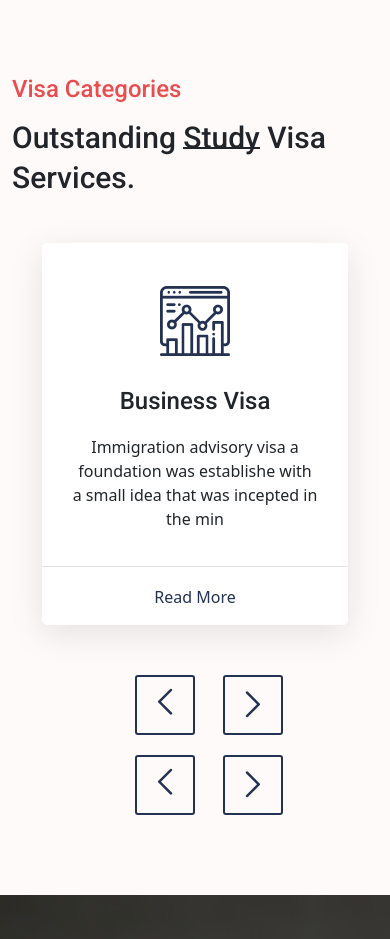
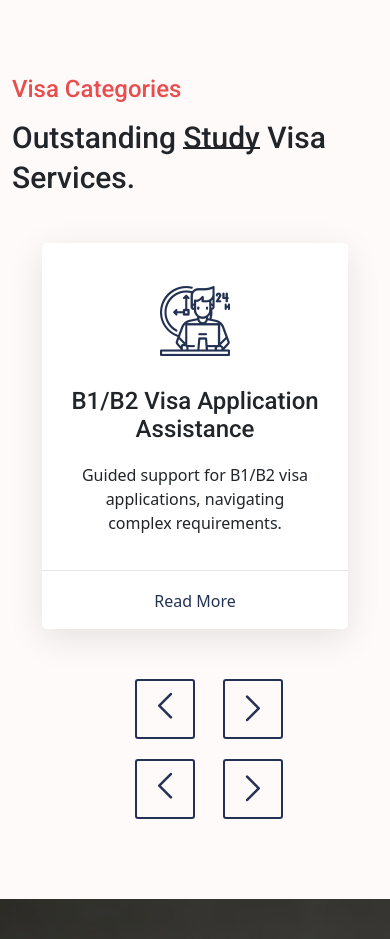
Before and after one commit to dwebworks24/globalgo, a Django app: page / in a window 390 px wide. Shown: the part 2901-3840 px from the top of the page. Run offline with Django 5.2, Linux system fonts and the light colour scheme; some libraries are stand-ins or nearby versions; some web fonts are replaced.

Commit message:
fixed  ui changes

```diff
--- a/static/assets/js/theme.js
+++ b/static/assets/js/theme.js
@@ -127,6 +127,8 @@
             nav: true,
             navText: ['<i class="flaticon-right-arrow-angle"></i>', '<i class="flaticon-right-arrow-angle"></i>'],
             dots: false,
+            smartSpeed: 400,
+            autoplay: true,
             items: 4,
             responsiveClass:true,
             responsive:{
--- a/templates/uifiles/home.html
+++ b/templates/uifiles/home.html
@@ -190,102 +190,77 @@
                 <div class="owl-stage-outer"><div class="owl-stage" style="transform: translate3d(-2310px, 0px, 0px); transition: all 0.25s ease 0s; width: 4620px;"><div class="owl-item cloned" style="width: 306px; margin-right: 24px;"><div class="serviceItem02 text-center">
                         <div class="serviceWrapper">
                             <div class="serIcon"><i class="flaticon-travel-1"></i></div>
-                            <h3><a href="#">Tourist Visa</a></h3>
-                            <p>Immigration advisory visa a foundation was establishe with a small idea that was incepted in the min</p>
+                            <h3><a href="#">F1 Visa Counseling</a></h3>
+                            <p>Expert guidance for F1 visa applicants, navigating complex requirements for a smooth application process.</p>
                             <a class="immiPressBtn" href="#"><span>Read More</span></a>
                         </div>
                     </div></div><div class="owl-item cloned" style="width: 306px; margin-right: 24px;"><div class="serviceItem02 text-center">
                         <div class="serviceWrapper">
                             <div class="serIcon"><i class="flaticon-family"></i></div>
-                            <h3><a href="#">Family Visa</a></h3>
-                            <p>Immigration advisory visa a foundation was establishe with a small idea that was incepted in the min</p>
+                            <h3><a href="#">F1 Visa Processing</a></h3>
+                            <p>Expert assistance with F1 visa applications, from paperwork to approval, ensuring timely and successful processing.</p>
                             <a class="immiPressBtn" href="#"><span>Read More</span></a>
                         </div>
                     </div></div><div class="owl-item cloned" style="width: 306px; margin-right: 24px;"><div class="serviceItem02 text-center">
                         <div class="serviceWrapper">
                             <div class="serIcon"><i class="flaticon-graduating-student"></i></div>
-                            <h3><a href="#">Student Visa</a></h3>
-                            <p>Immigration advisory visa a foundation was establishe with a small idea that was incepted in the min</p>
+                            <h3><a href="#">Interview Preparation</a></h3>
+                            <p>Personalized coaching to ace visa interviews, building confidence and clarity in responses.</p>
                             <a class="immiPressBtn" href="#"><span>Read More</span></a>
                         </div>
                     </div></div><div class="owl-item cloned" style="width: 306px; margin-right: 24px;"><div class="serviceItem02 text-center">
                         <div class="serviceWrapper">
                             <div class="serIcon"><i class="flaticon-open-book-1"></i></div>
-                            <h3><a href="#">Study Visa</a></h3>
-                            <p>Immigration advisory visa a foundation was establishe with a small idea that was incepted in the min</p>
+                            <h3><a href="#">Mock Interview Sessions</a></h3>
+                            <p>Simulated interviews to practice and perfect responses, improving chances of approval.</p>
                             <a class="immiPressBtn" href="#"><span>Read More</span></a>
                         </div>
                     </div></div><div class="owl-item" style="width: 306px; margin-right: 24px;"><div class="serviceItem02 text-center">
                         <div class="serviceWrapper">
                             <div class="serIcon"><i class="flaticon-analytics"></i></div>
-                            <h3><a href="#">Business Visa</a></h3>
-                            <p>Immigration advisory visa a foundation was establishe with a small idea that was incepted in the min</p>
+                            <h3><a href="#">DS-160 Review</a></h3>
+                            <p>Expert review of DS-160 applications, ensuring accuracy and completeness.</p>
                             <a class="immiPressBtn" href="#"><span>Read More</span></a>
                         </div>
                     </div></div><div class="owl-item" style="width: 306px; margin-right: 24px;"><div class="serviceItem02 text-center">
                         <div class="serviceWrapper">
                             <div class="serIcon"><i class="flaticon-working"></i></div>
-                            <h3><a href="#">Working Visa</a></h3>
-                            <p>Immigration advisory visa a foundation was establishe with a small idea that was incepted in the min</p>
+                            <h3><a href="#">B1/B2 Visa Application Assistance</a></h3>
+                            <p>Guided support for B1/B2 visa applications, navigating complex requirements.</p>
                             <a class="immiPressBtn" href="#"><span>Read More</span></a>
                         </div>
                     </div></div><div class="owl-item" style="width: 306px; margin-right: 24px;"><div class="serviceItem02 text-center">
                         <div class="serviceWrapper">
                             <div class="serIcon"><i class="flaticon-travel-1"></i></div>
-                            <h3><a href="#">Tourist Visa</a></h3>
-                            <p>Immigration advisory visa a foundation was establishe with a small idea that was incepted in the min</p>
+                            <h3><a href="#">DS-160 Submission Guidance</a></h3>
+                            <p>Step-by-step guidance for submitting DS-160 applications, avoiding errors.</p>
                             <a class="immiPressBtn" href="#"><span>Read More</span></a>
                         </div>
                     </div></div><div class="owl-item active" style="width: 306px; margin-right: 24px;"><div class="serviceItem02 text-center">
                         <div class="serviceWrapper">
                             <div class="serIcon"><i class="flaticon-family"></i></div>
-                            <h3><a href="#">Family Visa</a></h3>
-                            <p>Immigration advisory visa a foundation was establishe with a small idea that was incepted in the min</p>
+                            <h3><a href="#">USA Visitor Visa Service</a></h3>
+                            <p>Expert assistance for US visitor visas, guiding applications from start to finish for successful approval outcomes.</p>
                             <a class="immiPressBtn" href="#"><span>Read More</span></a>
                         </div>
                     </div></div><div class="owl-item active" style="width: 306px; margin-right: 24px;"><div class="serviceItem02 text-center">
                         <div class="serviceWrapper">
                             <div class="serIcon"><i class="flaticon-graduating-student"></i></div>
-                            <h3><a href="#">Student Visa</a></h3>
-                            <p>Immigration advisory visa a foundation was establishe with a small idea that was incepted in the min</p>
+                            <h3><a href="#">UK Visitor Visa Service</a></h3>
+                            <p>Comprehensive support for UK visitor visas, ensuring smooth applications.</p>
                             <a class="immiPressBtn" href="#"><span>Read More</span></a>
                         </div>
                     </div></div><div class="owl-item active" style="width: 306px; margin-right: 24px;"><div class="serviceItem02 text-center">
                         <div class="serviceWrapper">
                             <div class="serIcon"><i class="flaticon-open-book-1"></i></div>
-                            <h3><a href="#">Study Visa</a></h3>
-                            <p>Immigration advisory visa a foundation was establishe with a small idea that was incepted in the min</p>
+                            <h3><a href="#">Canada Visitor Visa Services</a></h3>
+                            <p>Specialized guidance for Canada visitor visas, maximizing approval chances.</p>
                             <a class="immiPressBtn" href="#"><span>Read More</span></a>
                         </div>
-                    </div></div><div class="owl-item cloned active" style="width: 306px; margin-right: 24px;"><div class="serviceItem02 text-center">
-                        <div class="serviceWrapper">
-                            <div class="serIcon"><i class="flaticon-analytics"></i></div>
-                            <h3><a href="#">Business Visa</a></h3>
-                            <p>Immigration advisory visa a foundation was establishe with a small idea that was incepted in the min</p>
-                            <a class="immiPressBtn" href="#"><span>Read More</span></a>
-                        </div>
-                    </div></div><div class="owl-item cloned" style="width: 306px; margin-right: 24px;"><div class="serviceItem02 text-center">
-                        <div class="serviceWrapper">
-                            <div class="serIcon"><i class="flaticon-working"></i></div>
-                            <h3><a href="#">Working Visa</a></h3>
-                            <p>Immigration advisory visa a foundation was establishe with a small idea that was incepted in the min</p>
-                            <a class="immiPressBtn" href="#"><span>Read More</span></a>
-                        </div>
-                    </div></div><div class="owl-item cloned" style="width: 306px; margin-right: 24px;"><div class="serviceItem02 text-center">
-                        <div class="serviceWrapper">
-                            <div class="serIcon"><i class="flaticon-travel-1"></i></div>
-                            <h3><a href="#">Tourist Visa</a></h3>
-                            <p>Immigration advisory visa a foundation was establishe with a small idea that was incepted in the min</p>
-                            <a class="immiPressBtn" href="#"><span>Read More</span></a>
-                        </div>
-                    </div></div><div class="owl-item cloned" style="width: 306px; margin-right: 24px;"><div class="serviceItem02 text-center">
-                        <div class="serviceWrapper">
-                            <div class="serIcon"><i class="flaticon-family"></i></div>
-                            <h3><a href="#">Family Visa</a></h3>
-                            <p>Immigration advisory visa a foundation was establishe with a small idea that was incepted in the min</p>
-                            <a class="immiPressBtn" href="#"><span>Read More</span></a>
-                        </div>
-                    </div></div></div></div><div class="owl-nav"><button type="button" role="presentation" class="owl-prev"><i class="flaticon-right-arrow-angle"></i></button><button type="button" role="presentation" class="owl-next"><i class="flaticon-right-arrow-angle"></i></button></div><div class="owl-dots disabled"></div></div>
+                    </div></div>
+
+
+                </div></div><div class="owl-nav"><button type="button" role="presentation" class="owl-prev"><i class="flaticon-right-arrow-angle"></i></button><button type="button" role="presentation" class="owl-next"><i class="flaticon-right-arrow-angle"></i></button></div><div class="owl-dots disabled"></div></div>
             </div>
         </div>
     </div>
```
Also changed, not shown: templates/uifiles/about.html (+16 -15 lines), templates/uifiles/student_view.html (+8 -4 lines), db.sqlite3.
